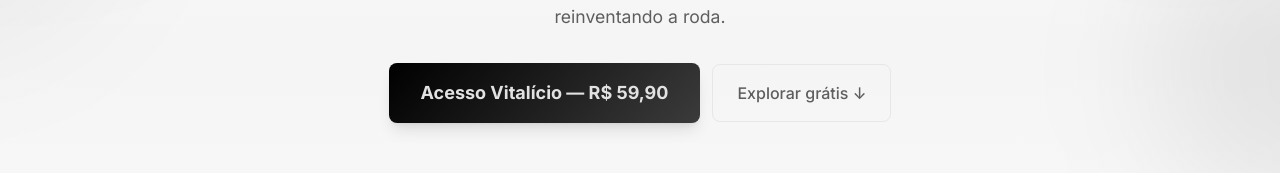
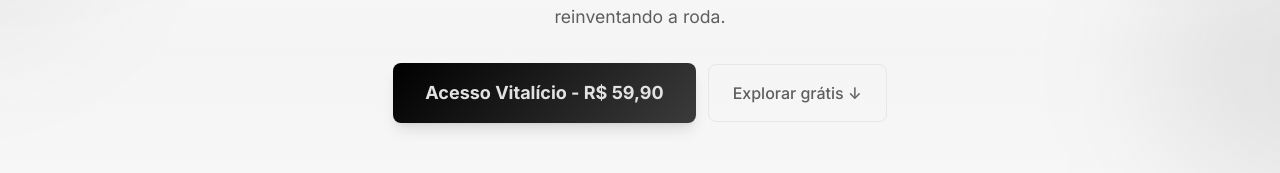
Before and after one commit to malgany/sites, a React (Vite) app: page / in a window 1280 px wide. Shown: the part 427-600 px from the top of the page. Built offline with nearby package versions, Linux system fonts and the light colour scheme; no server answers; the database is empty.

Commit message:
chore: adjust typography in hero CTA label

```diff
--- a/src/App.tsx
+++ b/src/App.tsx
@@ -283,7 +283,7 @@ function App() {
   )
   const hasCatalogItems = catalogItems.length > 0
   const hasPremiumAccess = hasActivePremiumAccess(accessState)
-  const upgradeCtaLabel = hasPremiumAccess ? '✓ Premium Ativo' : 'Acesso Vitalício — R$ 59,90'
+  const upgradeCtaLabel = hasPremiumAccess ? '✓ Premium Ativo' : 'Acesso Vitalício - R$ 59,90'
   const authButtonLabel =
     authActionState === 'signing_in'
       ? 'Entrando...'
```
